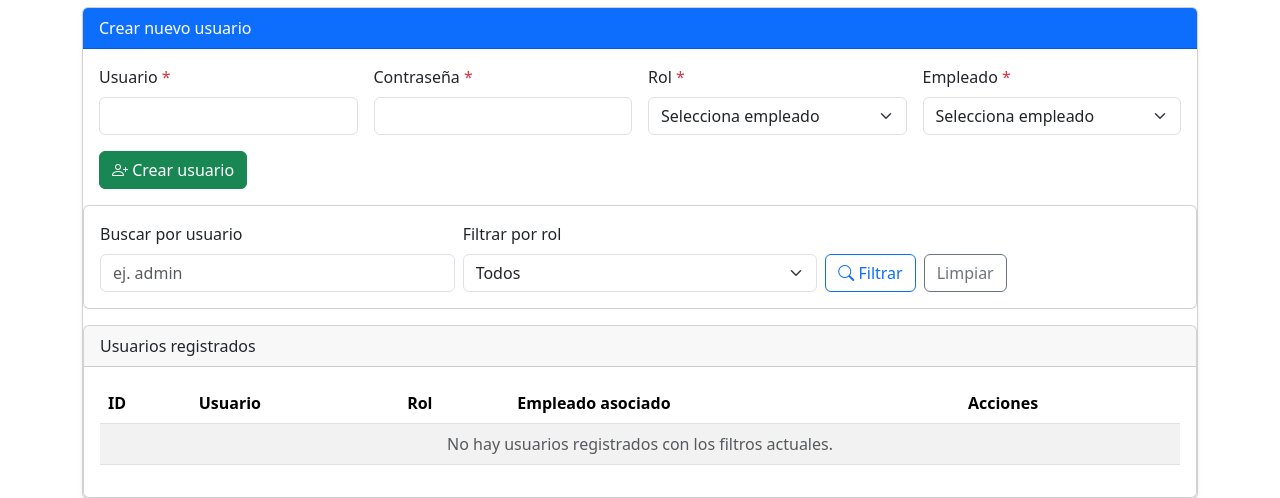
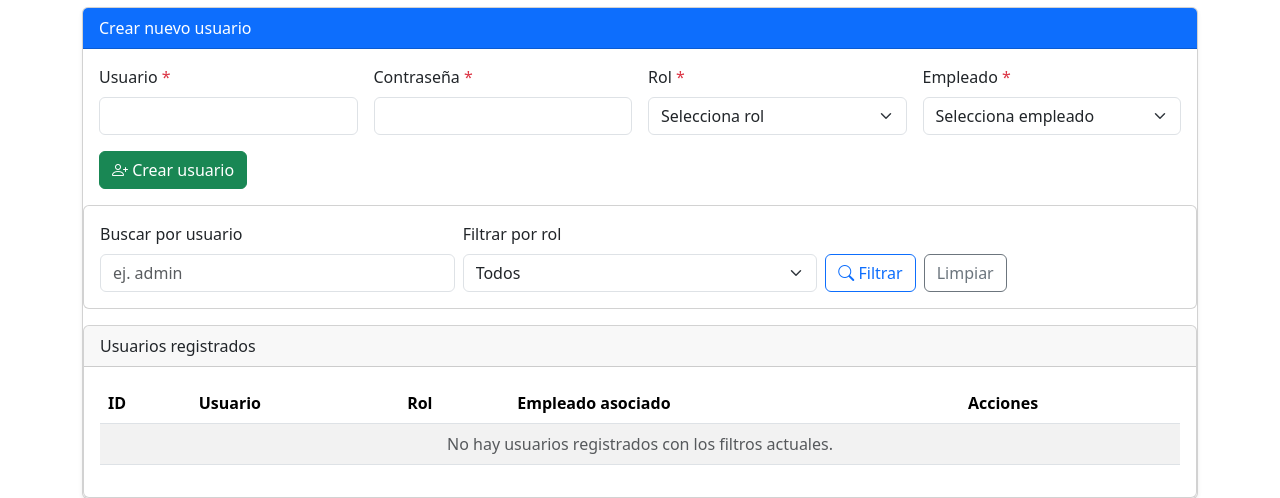
Before and after one commit to andrulokuras/gestionHospitalaria, a Flask app: template templates/gestion_usuarios.html in a window 1280 px wide. Shown: the part 209-707 px from the top of the page. Run offline with Flask 3, Linux system fonts and the light colour scheme; the template is opened without the code that fills it, so the values that code supplies are empty; the visitor is signed in with stand-in values (Sample User, id 1).

Commit message:
Update gestion_usuarios.html

```diff
--- a/templates/gestion_usuarios.html
+++ b/templates/gestion_usuarios.html
@@ -49,18 +49,13 @@
           <label class="form-label">
             Rol <span class="text-danger">*</span>
           </label>
-          <select name="id_empleado"
-                  class="form-select"
-                  data-required="true"
-                  required>
-            <option value="" disabled selected>Selecciona empleado</option>
-            {% for e in empleados %}
-              <option value="{{ e['id_empleado'] }}">
-                {{ e['id_empleado'] }} - {{ e['nombre'] }}
-              </option>
-            {% endfor %}
+          <select name="rol" class="form-select" data-required="true" required>
+            <option value="" disabled selected>Selecciona rol</option>
+            <option value="admin">admin</option>
+            <option value="medico">medico</option>
+            <option value="enfermera">enfermera</option>
+            <option value="administrativo">administrativo</option>
           </select>
-
         </div>
 
         <!-- Empleado asociado (opcional) -->
```
